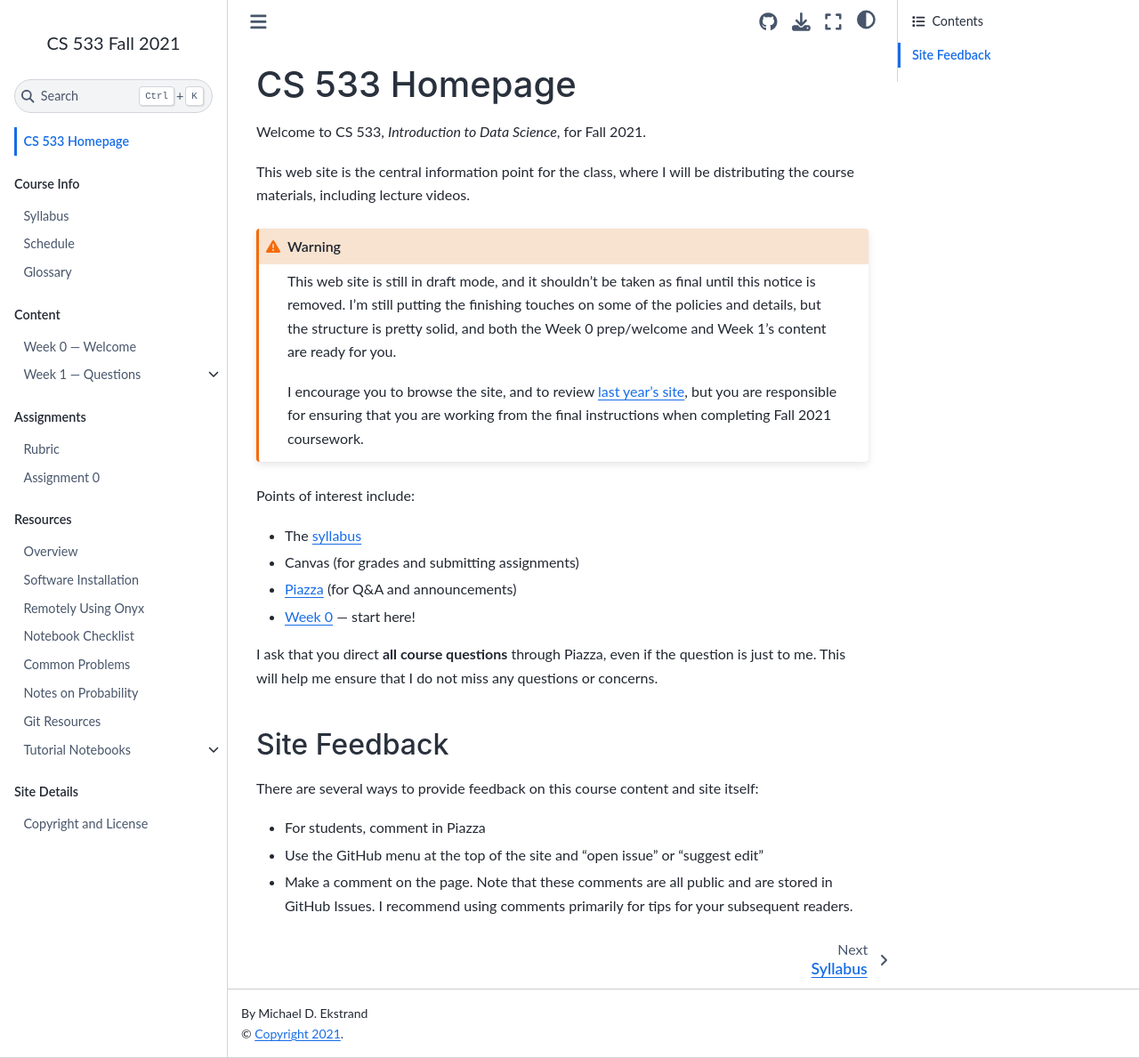
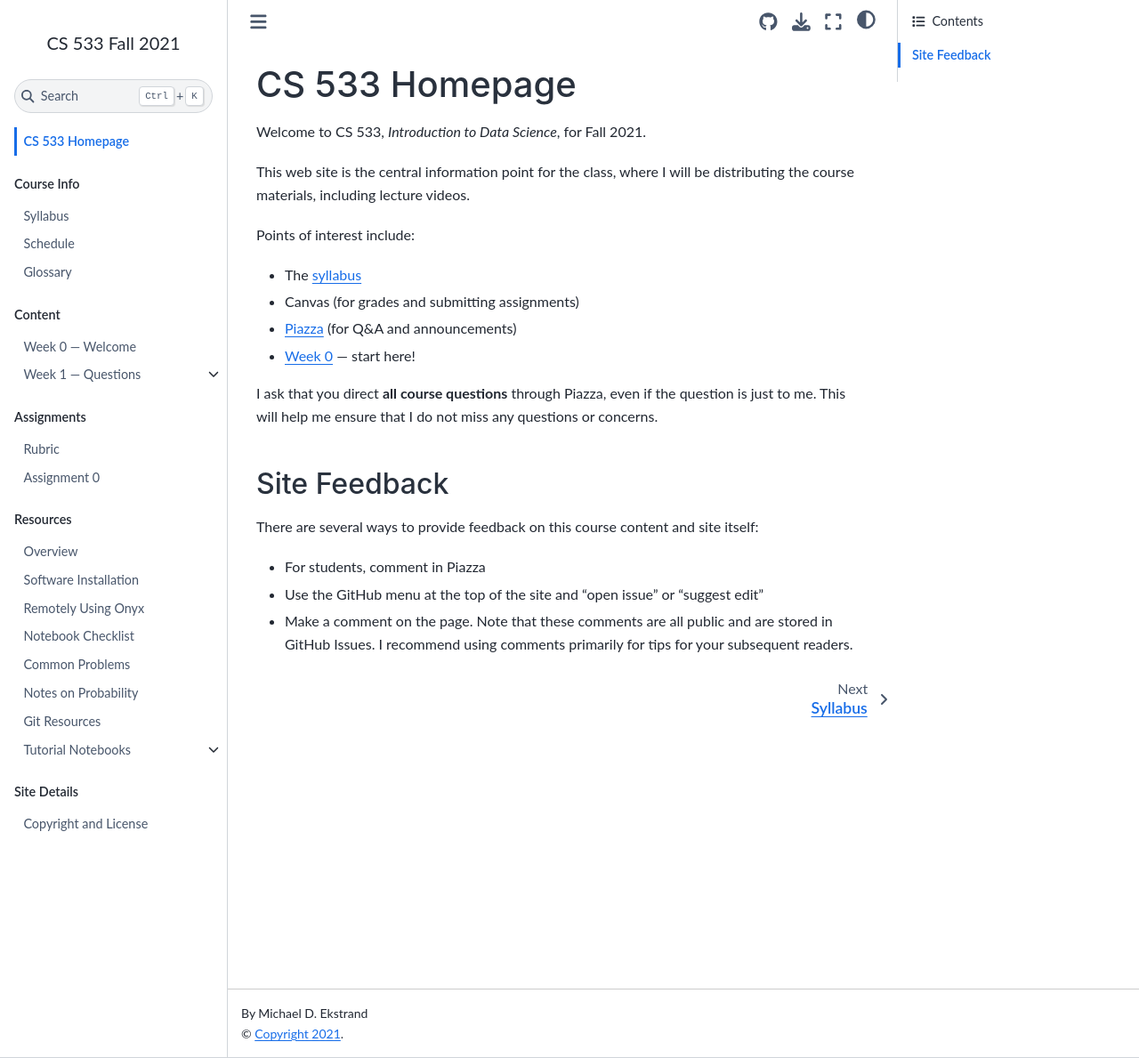
Before and after one commit to mdekstrand/cs533-web, a Jupyter Book: the page built from index.md, in a window 1280 px wide and 1189 px high. Shown: the whole window at 89% size. Built offline with Jupyter Book 1.0.4 settings and Sphinx 7.4.7 and the Sphinx Book theme 1.1.4, drawn with Linux system fonts in a browser that asks for light colours; pages that are not in the unit, such as notebooks, are missing from menus; a style sheet for code colours, icons or effects is not loaded.

Commit message:
drop general draft notice

```diff
--- a/index.md
+++ b/index.md
@@ -3,16 +3,6 @@
 Welcome to CS 533, *Introduction to Data Science*, for Fall 2021.
 
 This web site is the central information point for the class, where I will be distributing the course materials, including lecture videos.
-
-:::{warning}
-This web site is still in draft mode, and it shouldn't be taken as final until this notice is removed.
-I'm still putting the finishing touches on some of the policies and details, but the structure is pretty
-solid, and both the Week 0 prep/welcome and Week 1's content are ready for you.
-
-I encourage you to browse the site, and to review [last year's
-site](https://cs533.ekstrandom.net/F20/), but you are responsible for ensuring that you are working
-from the final instructions when completing Fall 2021 coursework.
-:::
 
 Points of interest include:
 
```
